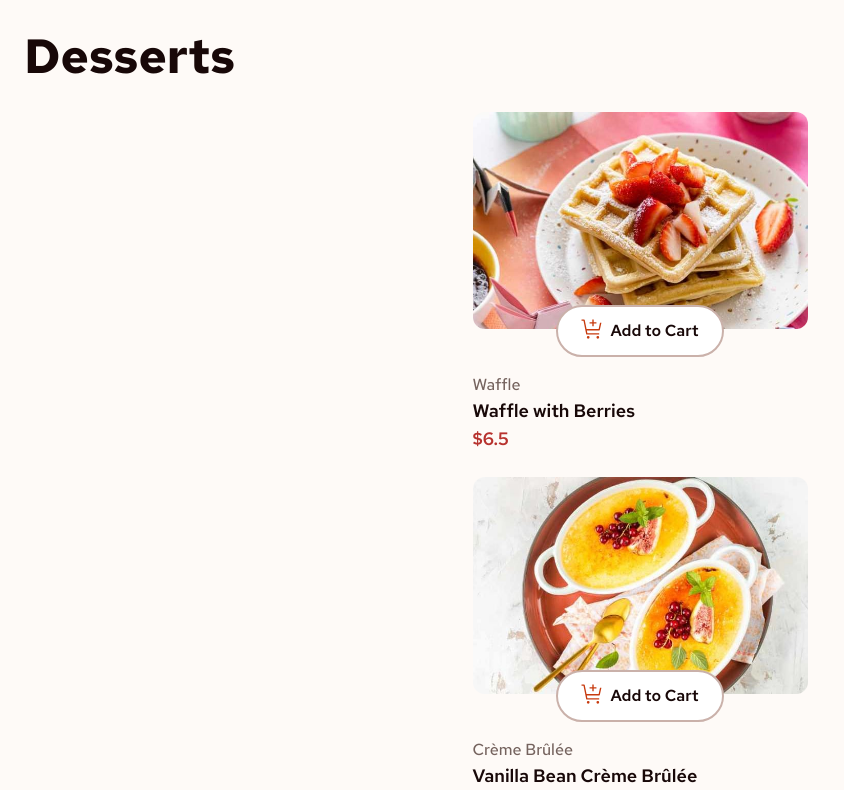
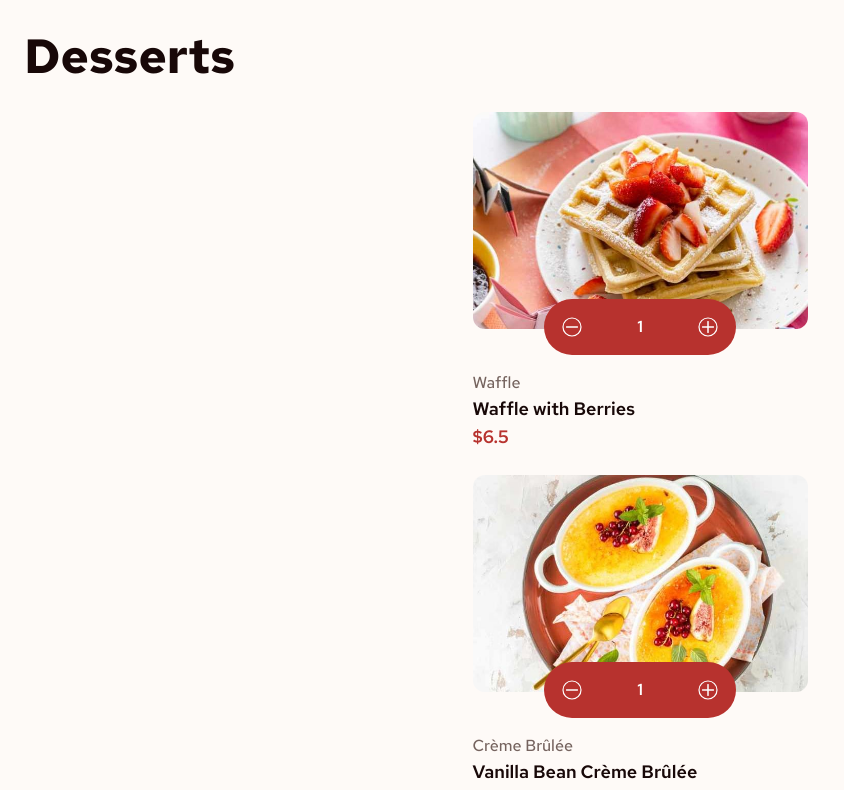
Before and after one commit to Abaljerind/product-list-with-card, a React (Vite) app: page / in a window 1280 px wide. Shown: the top 790 px of the page, without its empty margins (0-844 px from the left). Built offline with nearby package versions, Linux system fonts and the light colour scheme.

Commit message:
Create button for add quantity after user click "add to cart"
Import increment and decrement icon from images folder
Fix alias name for icon cart
Create useState for saving cart with initial value empty array
Create button for increment or decrement quantity of food with statics data

```diff
--- a/src/App.jsx
+++ b/src/App.jsx
@@ -1,11 +1,14 @@
 import { useState } from "react";
 import foodData from "../data.json";
-import cart from "/images/icon-add-to-cart.svg";
+import cartIcon from "/images/icon-add-to-cart.svg";
 import emptyCart from "/images/illustration-empty-cart.svg";
+import plus from "/images/icon-increment-quantity.svg";
+import minus from "/images/icon-decrement-quantity.svg";
 
 document.body.style.backgroundColor = "rgb(254, 250, 247)";
 function App() {
   const [data, setData] = useState(foodData);
+  const [cart, setCart] = useState([]);
 
   return (
     <>
@@ -23,10 +26,31 @@ function App() {
               alt={food.name}
               className="rounded-[12px]"
             />
-            <button className="mx-auto -mt-6 flex flex-wrap gap-2 rounded-full border-2 border-rose-300 bg-white px-6 py-3 font-semibold text-rose-900">
-              <img src={cart} alt="Add to cart icon" className="scale-110" />{" "}
+            <div className="bg-reds mx-auto -mt-[30px] flex w-48 items-center justify-between gap-2 rounded-full px-3 py-3 font-semibold text-white">
+              <button>
+                <img
+                  src={minus}
+                  alt="Icon decrement"
+                  className="h-8 w-8 scale-[60%] rounded-full border-2 border-white object-contain p-1"
+                />
+              </button>
+              <p>1</p>
+              <button>
+                <img
+                  src={plus}
+                  alt="Icon decrement"
+                  className="h-8 w-8 scale-[60%] rounded-full border-2 border-white object-contain p-1"
+                />
+              </button>
+            </div>
+            {/* <button className="mx-auto -mt-6 flex flex-wrap gap-2 rounded-full border-2 border-rose-300 bg-white px-6 py-3 font-semibold text-rose-900">
+              <img
+                src={cartIcon}
+                alt="Add to cart icon"
+                className="scale-110"
+              />{" "}
               Add to Cart
-            </button>
+            </button> */}
             <small className="mt-4 text-[16px] font-medium text-rose-500">
               {food.category}
             </small>
```
